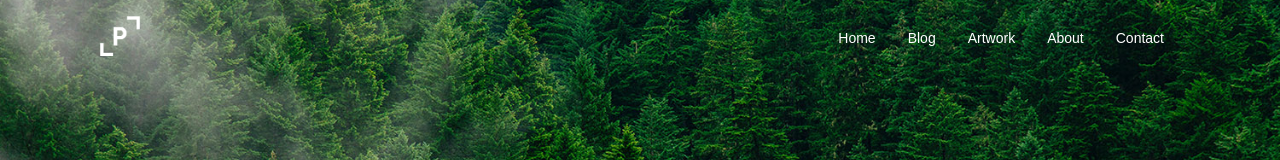
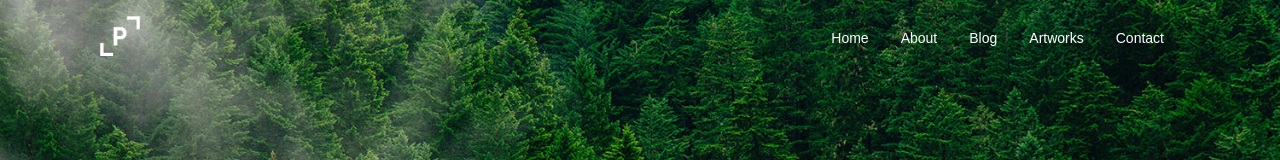
Before and after one commit to asharimh97/simple-personal, a website: page index.html in a window 1280 px wide. Shown: the top 160 px of the page. Drawn offline with Linux system fonts and the light colour scheme; a web font is replaced by a local one.

Commit message:
Rearrange layout

```diff
--- a/index.html
+++ b/index.html
@@ -22,13 +22,13 @@
             <a href="#header">Home</a>
           </li>
           <li>
-            <a href="#header">Blog</a>
+            <a href="#about">About</a>
           </li>
           <li>
-            <a href="#header">Artwork</a>
+            <a href="#posts">Blog</a>
           </li>
           <li>
-            <a href="#header">About</a>
+            <a href="#gallery">Artworks</a>
           </li>
           <li>
             <a href="#header">Contact</a>
```
